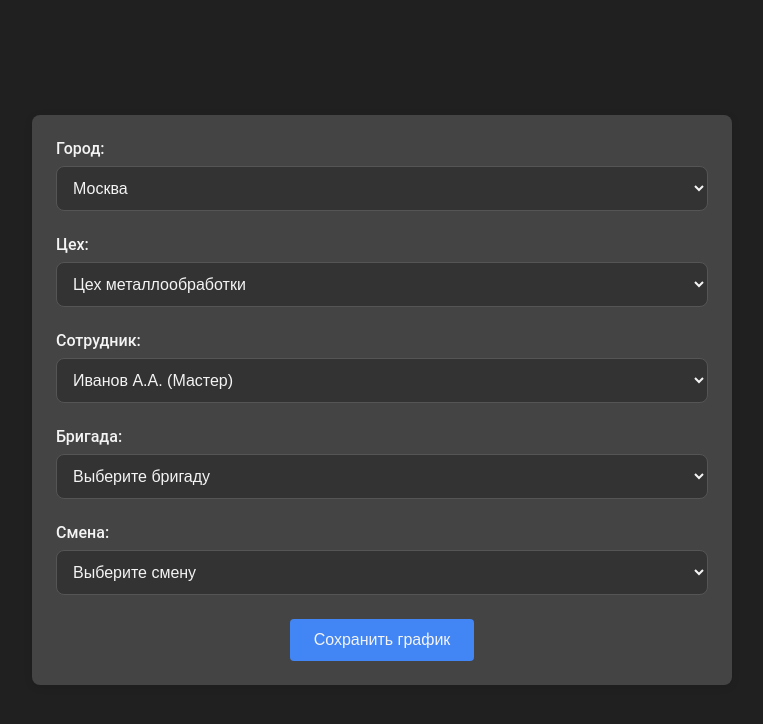
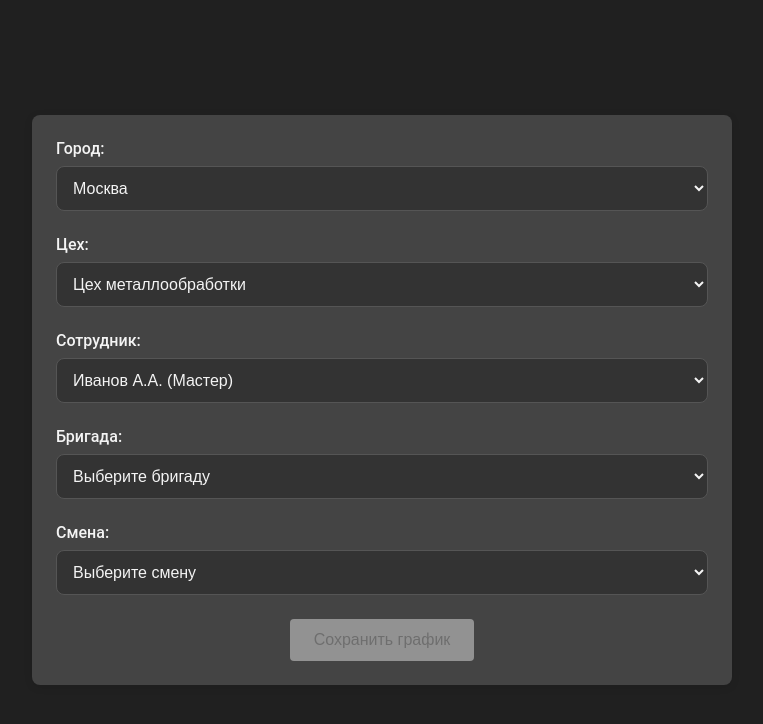
Before and after one commit to WarGhost132/sgs-test-task, a Vue app in the folder vue/: page /#/ in a window 1280 px wide. Shown: the top 724 px of the page, without its empty margins (258-1021 px from the left). Built offline with nearby package versions, Linux system fonts and the light colour scheme.

Commit message:
add isValid

```diff
--- a/vue/src/app/styles/vars.scss
+++ b/vue/src/app/styles/vars.scss
@@ -3,6 +3,7 @@
 $background: #202020;
 $text-color: #f4f4f4;
 $text-disabled: #999;
+$text-error: #f44336;
 
 $primary-color: #4285f4;
 
--- a/vue/src/pages/form-page/index.vue
+++ b/vue/src/pages/form-page/index.vue
@@ -13,6 +13,7 @@ import { useRouter } from 'vue-router'
 import { UiSelect } from '@/shared/ui/Select'
 import { UiButton } from '@/shared/ui/Button'
 import { UiCard } from '@/shared/ui/Card'
+import styles from './styles.module.scss'
 
 const router = useRouter()
 
@@ -96,6 +97,16 @@ watch(
   { immediate: true }
 )
 
+const isFormValid = computed(() => {
+  return (
+    selections.value.cityId &&
+    selections.value.departmentId &&
+    selections.value.employeeId &&
+    selections.value.teamId &&
+    selections.value.shiftId
+  )
+})
+
 const submitForm = async () => {
   try {
     const newSchedule = await stores.schedule.createSchedule({
@@ -117,7 +128,7 @@ const submitForm = async () => {
 <template>
   <UiCard>
     <div v-if="isLoading">Загрузка городов</div>
-    <div v-else-if="error" class="error">{{ error }}</div>
+    <div v-else-if="error" :class="styles['error']">{{ error }}</div>
 
     <template v-else>
       <UiSelect
@@ -157,10 +168,10 @@ const submitForm = async () => {
         placeholder="Выберите смену"
       />
 
-      <div class="form-actions">
+      <div :class="styles['form-actions']">
         <UiButton
           @click="submitForm"
-          :disabled="isLoading"
+          :disabled="isLoading || !isFormValid"
         >
           Сохранить график
         </UiButton>
@@ -168,10 +179,3 @@ const submitForm = async () => {
     </template>
   </UiCard>
 </template>
-
-<style scoped>
-.form-actions {
-  display: flex;
-  justify-content: center;
-}
-</style>
--- a/vue/src/pages/form-page/styles.module.scss
+++ b/vue/src/pages/form-page/styles.module.scss
@@ -0,0 +1,8 @@
+.form-actions {
+  display: flex;
+  justify-content: center;
+}
+
+.error {
+  color: $text-error;
+}
--- a/vue/src/shared/ui/Button/styles.module.scss
+++ b/vue/src/shared/ui/Button/styles.module.scss
@@ -17,5 +17,6 @@
     background-color: #e0e0e0;
     color: $text-disabled;
     cursor: not-allowed;
+    opacity: 0.5;
   }
 }
```
